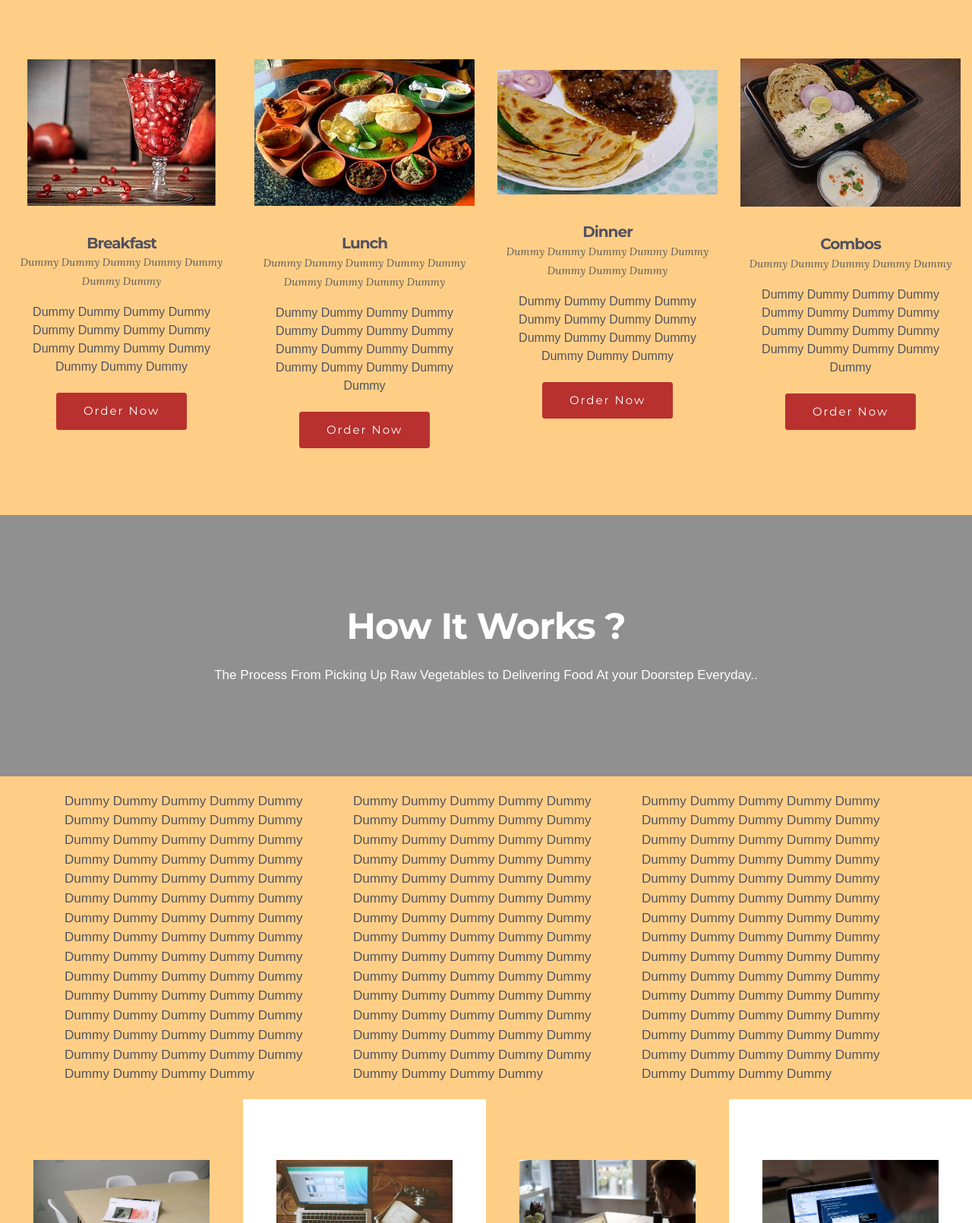
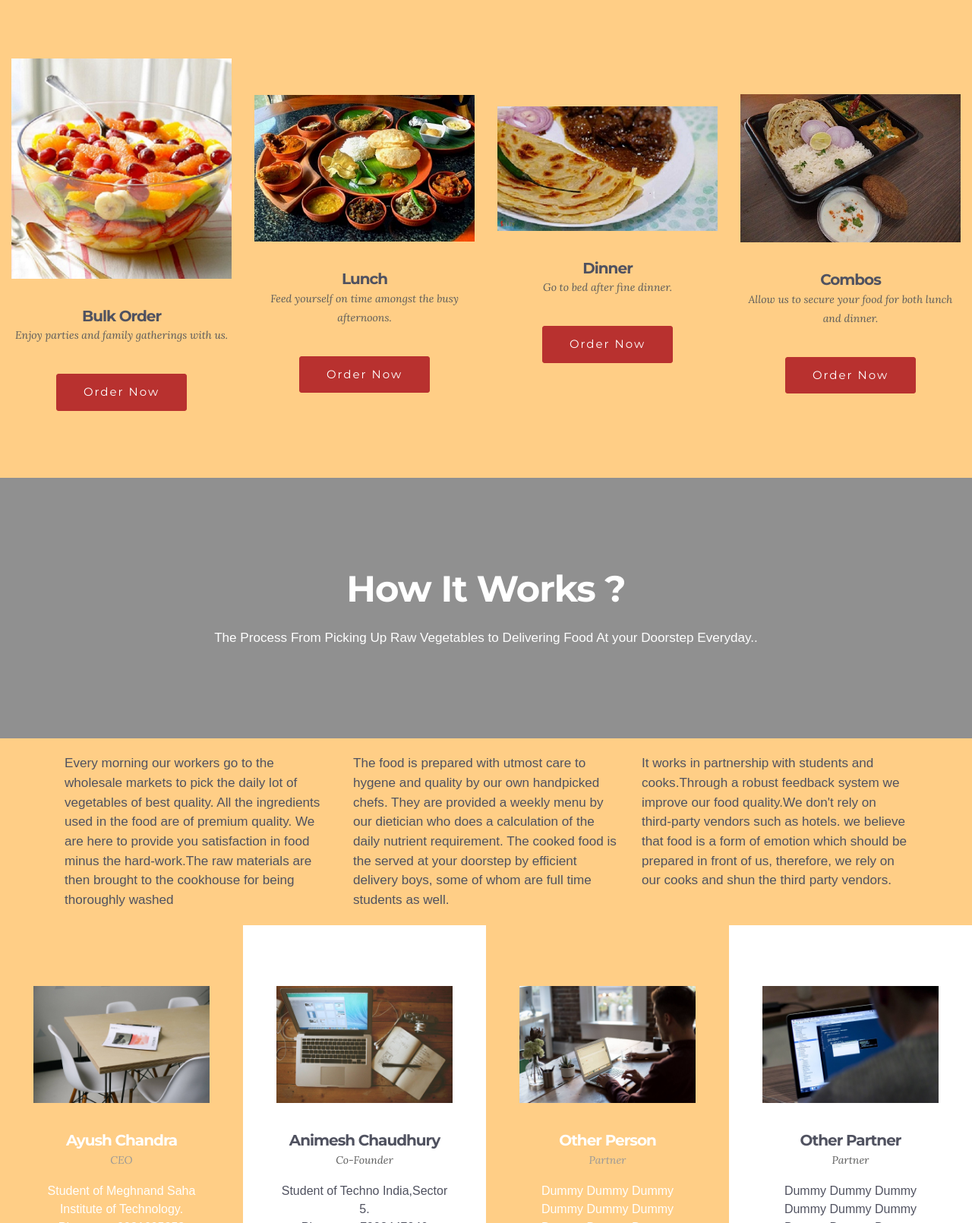
Before and after one commit to reflexons/mealat.github.io, a plain HTML site: page index.html in a window 1280 px wide. Shown: the part 1190-2800 px from the top of the page at 76% size. Drawn offline with Linux system fonts and the light colour scheme; files whose address does not match are found by name.

Commit message:
change 2

```diff
--- a/index.html
+++ b/index.html
@@ -32,7 +32,7 @@
 
                     <div class="navbar-brand">
                         <a href="#header1-1" class="navbar-logo"><img src="assets/images/logo.png" alt="Meal@"></a>
-                        <a class="navbar-caption" href="#header1-1">Meal @</a>
+                        <a class="navbar-caption" href="#header1-1">mealfi</a>
                     </div>
                 </div>
                 <div class="mbr-table-cell">
@@ -165,7 +165,7 @@
             <div class="row">
                 <div class="mbr-section col-md-10 col-md-offset-1 text-xs-center">
 
-                    <h1 class="mbr-section-title display-1">MEAL @</h1>
+                    <h1 class="mbr-section-title display-1">mealfi</h1>
                     <p class="mbr-section-lead lead">EAT RIGHT FEEL AMAZING</p>
                     <div class="mbr-section-btn">
                         <a class="btn btn-lg btn-primary" href="">Book A Month's Package</a>
@@ -249,12 +249,12 @@
         <div class="mbr-cards-col col-xs-12 col-lg-3" style="padding-top: 80px; padding-bottom: 80px;">
             <div class="container">
               <div class="card cart-block">
-                  <div class="card-img"><img src="assets/images/home-page.jpg" class="card-img-top"></div>
+                  <div class="card-img"><img src="assets/images/salad.jpg" class="card-img-top"></div>
                   <div class="card-block">
-                    <h4 class="card-title">Breakfast</h4>
-                    <h5 class="card-subtitle">Dummy Dummy Dummy Dummy Dummy Dummy Dummy</h5>
-                    <p class="card-text">Dummy Dummy Dummy Dummy Dummy Dummy Dummy Dummy Dummy Dummy Dummy Dummy Dummy Dummy Dummy </p>
-                    <div class="card-btn"><a href="" class="btn btn-info">Order Now</a></div>
+                    <h4 class="card-title">Bulk Order</h4>
+                    <h5 class="card-subtitle">Enjoy parties and family gatherings with us.</h5>
+                    <p class="card-text"> </p>
+                    <div class="card-btn"><a href="order.html" class="btn btn-info">Order Now</a></div>
                     </div>
                 </div>
             </div>
@@ -265,9 +265,9 @@
                     <div class="card-img"><img src="assets/images/lun.jpg" class="card-img-top"></div>
                     <div class="card-block">
                         <h4 class="card-title">Lunch</h4>
-                        <h5 class="card-subtitle">Dummy Dummy Dummy Dummy Dummy Dummy Dummy Dummy Dummy </h5>
-                        <p class="card-text">Dummy Dummy Dummy Dummy Dummy Dummy Dummy Dummy Dummy Dummy Dummy Dummy Dummy Dummy Dummy Dummy Dummy </p>
-                        <div class="card-btn"><a href="" class="btn btn-info">Order Now</a></div>
+                        <h5 class="card-subtitle">Feed yourself on time amongst the busy afternoons. </h5>
+                        <p class="card-text"></p>
+                        <div class="card-btn"><a href="order.html" class="btn btn-info">Order Now</a></div>
                     </div>
                 </div>
             </div>
@@ -278,9 +278,9 @@
                     <div class="card-img"><img src="assets/images/din.jpg" class="card-img-top"></div>
                     <div class="card-block">
                         <h4 class="card-title">Dinner</h4>
-                        <h5 class="card-subtitle">Dummy Dummy Dummy Dummy Dummy Dummy Dummy Dummy </h5>
-                        <p class="card-text">Dummy Dummy Dummy Dummy Dummy Dummy Dummy Dummy Dummy Dummy Dummy Dummy Dummy Dummy Dummy </p>
-                        <div class="card-btn"><a href="" class="btn btn-info">Order Now</a></div>
+                        <h5 class="card-subtitle">Go to bed after fine dinner.</h5>
+                        <p class="card-text"></p>
+                        <div class="card-btn"><a href="order.html" class="btn btn-info">Order Now</a></div>
                     </div>
                 </div>
             </div>
@@ -291,9 +291,9 @@
                     <div class="card-img"><img src="assets/images/lundin.jpg" class="card-img-top"></div>
                     <div class="card-block">
                         <h4 class="card-title">Combos</h4>
-                        <h5 class="card-subtitle">Dummy Dummy Dummy Dummy Dummy </h5>
-                        <p class="card-text">Dummy Dummy Dummy Dummy Dummy Dummy Dummy Dummy Dummy Dummy Dummy Dummy Dummy Dummy Dummy Dummy Dummy </p>
-                        <div class="card-btn"><a href="" class="btn btn-info">Order Now</a></div>
+                        <h5 class="card-subtitle">Allow us to secure your food for both lunch and dinner.</h5>
+                        <p class="card-text"> </p>
+                        <div class="card-btn"><a href="order.html" class="btn btn-info">Order Now</a></div>
                     </div>
                 </div>
             </div>
@@ -323,9 +323,9 @@
 
         <div class="container">
             <div class="row">
-                <div class="col-xs-12 col-md-4 lead"><p>Dummy Dummy Dummy Dummy Dummy Dummy Dummy Dummy Dummy Dummy Dummy Dummy Dummy Dummy Dummy Dummy Dummy Dummy Dummy Dummy Dummy Dummy Dummy Dummy Dummy Dummy Dummy Dummy Dummy Dummy Dummy Dummy Dummy Dummy Dummy Dummy Dummy Dummy Dummy Dummy Dummy Dummy Dummy Dummy Dummy Dummy Dummy Dummy Dummy Dummy Dummy Dummy Dummy Dummy Dummy Dummy Dummy Dummy Dummy Dummy Dummy Dummy Dummy Dummy Dummy Dummy Dummy Dummy Dummy Dummy Dummy Dummy Dummy Dummy   </p></div>
-                <div class="col-xs-12 col-md-4 lead"><p>Dummy Dummy Dummy Dummy Dummy Dummy Dummy Dummy Dummy Dummy Dummy Dummy Dummy Dummy Dummy Dummy Dummy Dummy Dummy Dummy Dummy Dummy Dummy Dummy Dummy Dummy Dummy Dummy Dummy Dummy Dummy Dummy Dummy Dummy Dummy Dummy Dummy Dummy Dummy Dummy Dummy Dummy Dummy Dummy Dummy Dummy Dummy Dummy Dummy Dummy Dummy Dummy Dummy Dummy Dummy Dummy Dummy Dummy Dummy Dummy Dummy Dummy Dummy Dummy Dummy Dummy Dummy Dummy Dummy Dummy Dummy Dummy Dummy Dummy   </p></div>
-                <div class="col-xs-12 col-md-4 lead"><p>Dummy Dummy Dummy Dummy Dummy Dummy Dummy Dummy Dummy Dummy Dummy Dummy Dummy Dummy Dummy Dummy Dummy Dummy Dummy Dummy Dummy Dummy Dummy Dummy Dummy Dummy Dummy Dummy Dummy Dummy Dummy Dummy Dummy Dummy Dummy Dummy Dummy Dummy Dummy Dummy Dummy Dummy Dummy Dummy Dummy Dummy Dummy Dummy Dummy Dummy Dummy Dummy Dummy Dummy Dummy Dummy Dummy Dummy Dummy Dummy Dummy Dummy Dummy Dummy Dummy Dummy Dummy Dummy Dummy Dummy Dummy Dummy Dummy Dummy   </p></div>
+                <div class="col-xs-12 col-md-4 lead"><p>Every morning our workers go to the wholesale markets to pick the daily lot of vegetables of best quality. All the ingredients used in the food are of premium quality. We are here to provide you satisfaction in food minus the hard-work.The raw materials are then brought to the cookhouse for being thoroughly washed</p></div>
+                <div class="col-xs-12 col-md-4 lead"><p>The food is prepared with utmost care to hygene and quality by our own handpicked chefs. They are provided a weekly menu by our dietician who does a calculation of the daily nutrient requirement. The cooked food is the served at your doorstep by efficient delivery boys, some of whom are full time students as well.</p></div>
+                <div class="col-xs-12 col-md-4 lead"><p>It works in partnership with students and cooks.Through a robust feedback system we improve our food quality.We don't rely on third-party vendors such as hotels. we believe that food is a form of emotion which should be prepared in front of us, therefore, we rely on our cooks and shun the third party vendors.  </p></div>
             </div>
         </div>
 
@@ -344,7 +344,7 @@
                     <div class="card-block">
                         <h4 class="card-title">Ayush Chandra</h4>
                         <h5 class="card-subtitle">CEO</h5>
-                        <p class="card-text">Dummy Dummy Dummy Dummy Dummy Dummy Dummy Dummy Dummy Dummy Dummy Dummy Dummy Dummy Dummy Dummy Dummy Dummy Dummy </p>
+                        <p class="card-text">Student of Meghnand Saha Institute of Technology.<br/>Phone no.:9931695258<br/>email id.:ayushchandra1606@gmail.com</p>
                         <div class="card-btn"><a href="" class="btn btn-white">MORE</a></div>
                     </div>
                 </div>
@@ -355,9 +355,9 @@
                 <div class="card cart-block">
                     <div class="card-img"><img src="assets/images/desktop.jpg" class="card-img-top"></div>
                     <div class="card-block">
-                        <h4 class="card-title">Animesh Chaudhry</h4>
+                        <h4 class="card-title">Animesh Chaudhury</h4>
                         <h5 class="card-subtitle">Co-Founder</h5>
-                        <p class="card-text">Dummy Dummy Dummy Dummy Dummy Dummy Dummy Dummy Dummy Dummy Dummy Dummy Dummy Dummy Dummy Dummy Dummy Dummy Dummy Dummy</p>
+                        <p class="card-text">Student of Techno India,Sector 5.<br/>Phone no.:7998447046<br/>email id.:animesh9779@gmail.com</p>
                         <div class="card-btn"><a href="" class="btn btn-danger">MORE</a></div>
                     </div>
                 </div>
@@ -488,12 +488,12 @@
         <div class="row">
             <div class="mbr-footer-content col-xs-12 col-md-3" >
                 <p style="color: black;"><strong style="color: #722000b7">Address</strong><br>
-                    Address<br>
-                    City - Kolkata , PIN_NO <br><br><br>
+                    GD 369,Sector 3,Salt Lake City.<br>
+                    City - Kolkata , PIN_NO:700106 <br><br><br>
                     <strong style="color: #722000b7">Contacts</strong><br>
-                    Email:45646465646<br>
-                    Phone: 456464646464<br>
-                    Fax: 454646464644646</p>
+                    Email:meal2k18@gmail.com<br>
+                    Phone: 8918406908, 7998447046, 9931695258<br>
+                    Whatsapp no.: 8271937586</p>
             </div>
             <div class="col-xs-12 col-md-6">
                 <div class="mbr-map"><iframe frameborder="0" style="border:0" src="https://www.google.com/maps/embed/v1/place?key=AIzaSyA0Dx_boXQiwvdz8sJHoYeZNVTdoWONYkU&amp;q=ChIJOYPXTkpxAjoRtO8J8NGxKvU" allowfullscreen=""></iframe></div>
```
